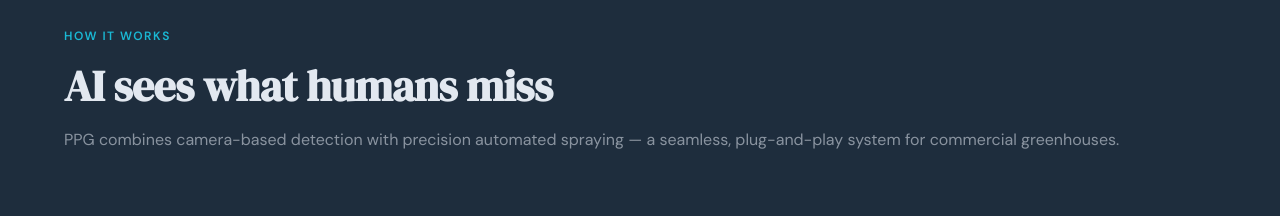
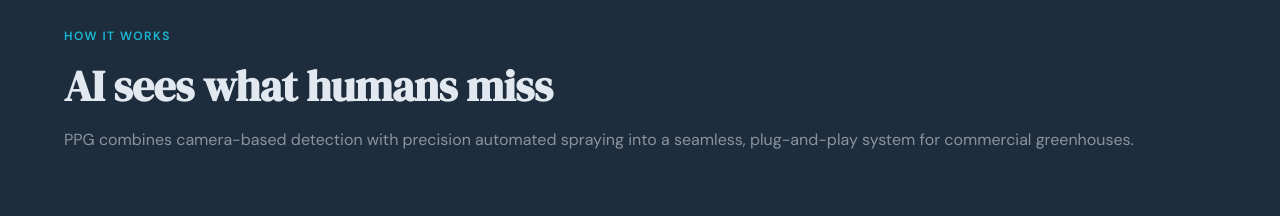
Before and after one commit to precisionpestguard/ppg-website, a React (Vite) app: page / in a window 1280 px wide. Shown: the part 1080-1296 px from the top of the page. Built offline with nearby package versions, Linux system fonts and the light colour scheme.

Commit message:
fix text

```diff
--- a/src/components/Sections.tsx
+++ b/src/components/Sections.tsx
@@ -69,8 +69,8 @@ export const HowItWorks: React.FC = () => {
       <SectionLabel>How it works</SectionLabel>
       <SectionTitle>AI sees what humans miss</SectionTitle>
       <SectionSub>
-        PPG combines camera-based detection with precision automated spraying — a seamless,
-        plug-and-play system for commercial greenhouses.
+        PPG combines camera-based detection with precision automated spraying into a
+        seamless, plug-and-play system for commercial greenhouses.
       </SectionSub>
 
       <div style={{ marginTop: '60px' }}>
```
